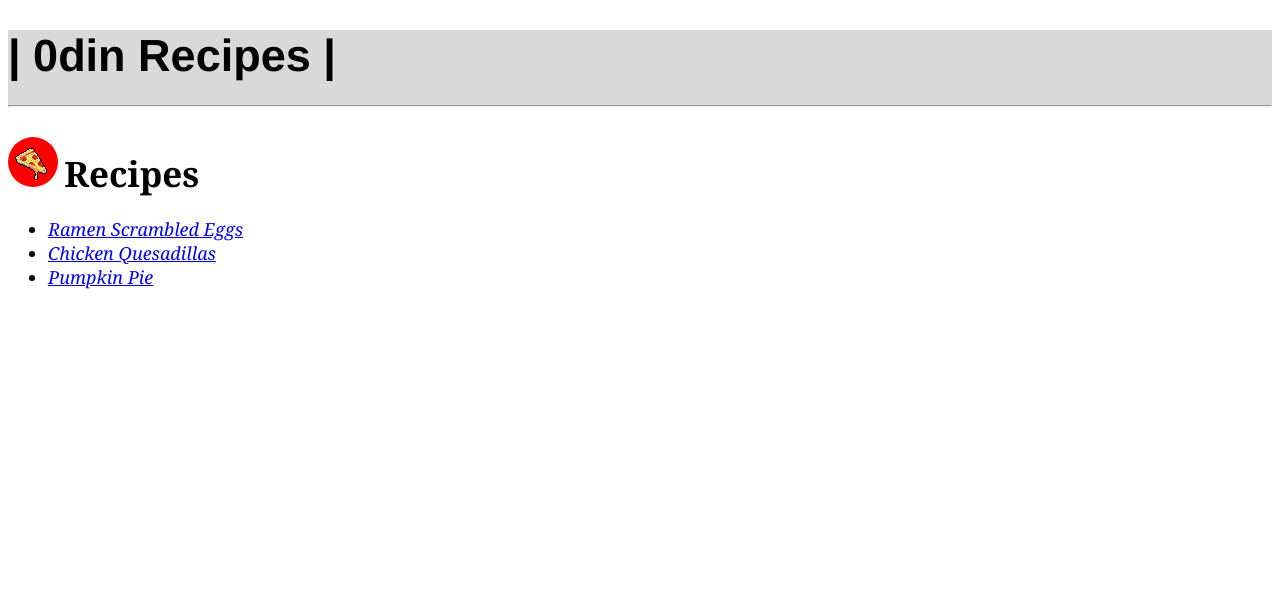
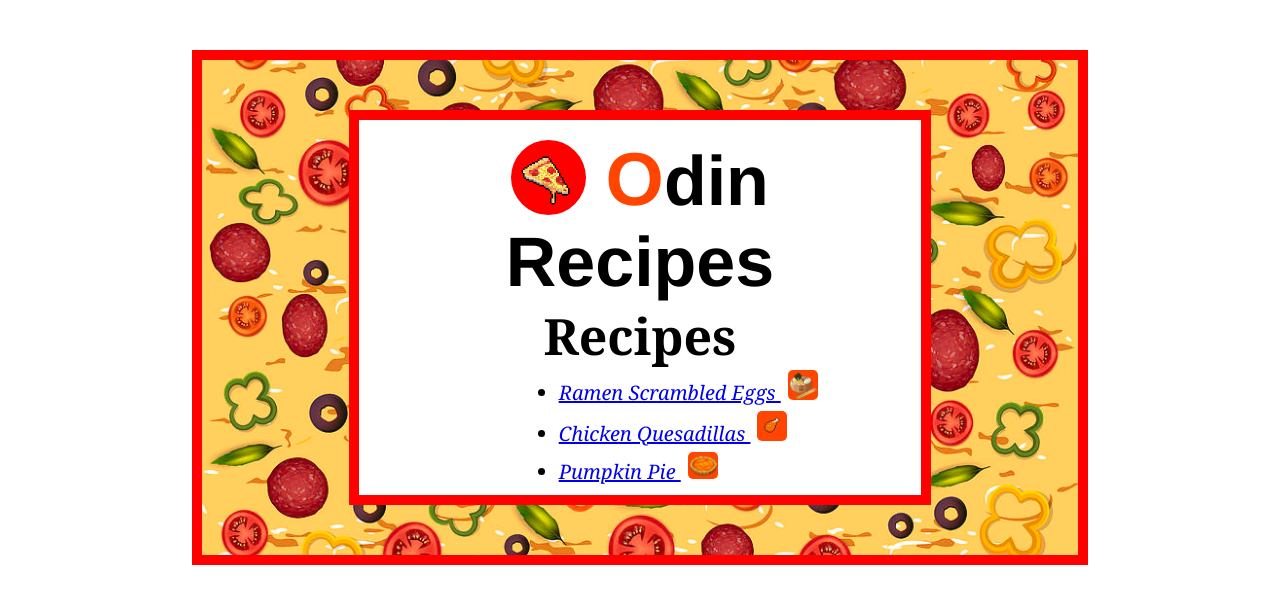
Before and after one commit to PrettyPessimist/odin-recipes, a plain HTML site: page index.html in a window 1280 px wide. Drawn offline with Linux system fonts and the light colour scheme.

Commit message:
Reformat index page
Add box-containers to index elements. Style index elements with
pixel icons and pizza-background. Center & Resize.

```diff
--- a/css/styles.css
+++ b/css/styles.css
@@ -1,10 +1,33 @@
+* {
+    margin:0;
+    padding:0;
+    box-sizing: border-box;
+}
+
 .index-body {
     font-family: Georgia, 'Times New Roman', Times, serif;
 }
+.container {
+    height:auto; width: 70%;
+    padding:50px;
+    border: 10px solid red;
+    margin: 50px 15%;
+    background-image:url("../images/pizza2.jpg");
+    background-size: cover; /* Ensures the image covers the whole element */
+    background-position: center; /* Centers the image */
+    background-repeat: no-repeat;
+}
+.container2 {
+    width: 75%;
+    margin:0 auto;
+    border: 10px solid red;
+    background-color: white;
+    text-align: center;
+    padding:10px;
+}
 /* Index Title */
 #index-title {
-    background-color: rgba(128, 128, 128, 0.3);
-    font-size: 45px;
+    font-size: 70px;
     font-family:'Franklin Gothic Medium', 'Times New Roman', sans-serif;
     font-weight: 900;
 }
@@ -12,15 +35,51 @@
 .pizza-icon {
     background-color: red;
     border-radius: 70px;
+    height:auto; width:75px;
+    padding: -5px;
+    margin-top: 10px;
+    margin-bottom: -10px;
 }
-.recipe-list-title {
-    font-size: 35px;
+.letter-title{
+    font-size: 75px;
+    color:orangered;
+    border-radius: solid black 10px;
+}
+.rlist-title {
+    font-size: 50px;
 }
 /* Recipe Box */
-.recipe-box {
-    font-size: 18px;
+.rlist-box .rlist {
+    margin-top: -5px;
+    font-size: 20px;
     font-style: italic;
+    text-align:left;
 }
+.rlist {
+    padding-left:35%;
+}
+.pixel-icon {
+    height:auto;
+    width:30px;
+    margin-top:5px;
+    margin-left:7px;
+    background-color: orangered;
+    border-radius: 5px;
+}
+
+/* Recipe Format */
+.book-box {
+    height:auto; width: 1000px;
+}
+
+.pageone {
+display:inline-block;
+}
+
+.pagetwo {
+display:inline-block;
+}
+
 
 .recipe-title {
     font-size: 35px;
--- a/index.html
+++ b/index.html
@@ -6,20 +6,31 @@
         <link rel="stylesheet" href="css/styles.css">
     </head>
     <body class="index-body">
-        <h1 id="index-title">| <strong>0</strong>din Recipes |
-            <hr>
-        </h1>
+        <div class="container">
+            <div class="container2">
+                <h1 id="index-title">
+                    <img src="images/pizza.png" class="pizza-icon" alt="Pixel Art Pizza">
+                    <strong class="letter-title">O</strong>din Recipes
+                </h1>
 
-        <h2><img src="images/pizza.png" class="pizza-icon" alt="Pixel Art Pizza" height="auto" width="50px">
-            <strong class="recipe-list-title">Recipes</strong>
-        </h2>
+                <h2>
+                    <strong class="rlist-title">Recipes</strong>
+                </h2>
 
-        <div class="recipe-box">
-            <ul class="recipe-list">
-                <li><a href="recipes/ramen-with-egg.html"> Ramen Scrambled Eggs </a></li>
-                <li><a href="recipes/chicken-quesadillas.html"> Chicken Quesadillas </a></li>
-                <li><a href="recipes/pumpkin-pie.html"> Pumpkin Pie </a></li>
-            </ul>
+                <div class="rlist-box">
+                    <ul class="rlist">
+                        <li><a href="recipes/ramen-with-egg.html"> Ramen Scrambled Eggs
+                            <img src="images/ramen.png" class="pixel-icon" alt="Pixel Art Ramen">
+                        </a></li>
+                        <li><a href="recipes/chicken-quesadillas.html"> Chicken Quesadillas
+                            <img src="images/chicken.png" class="pixel-icon" alt="Pixel Art Chicken">
+                        </a></li>
+                        <li><a href="recipes/pumpkin-pie.html"> Pumpkin Pie
+                            <img src="images/pie.png" class="pixel-icon" alt="Pixel Art Pumpkin Pie">
+                        </a></li>
+                    </ul>
+                </div>
+            </div>
         </div>
     </body>
 </html>
```
Also changed, not shown: images/chicken.png (added), images/pie.png (added), images/pizza2.jpg (added), images/ramen.png (added), images/recipe-bg.png (added).
